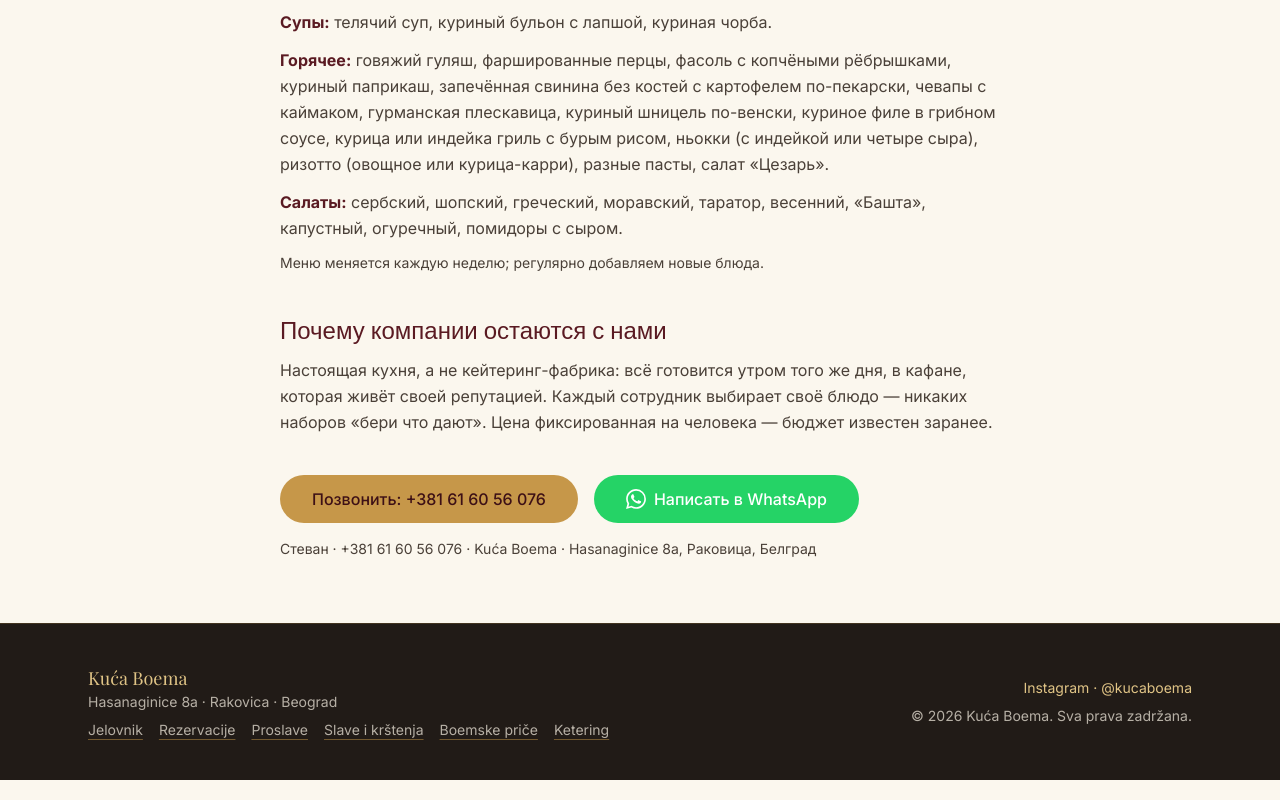
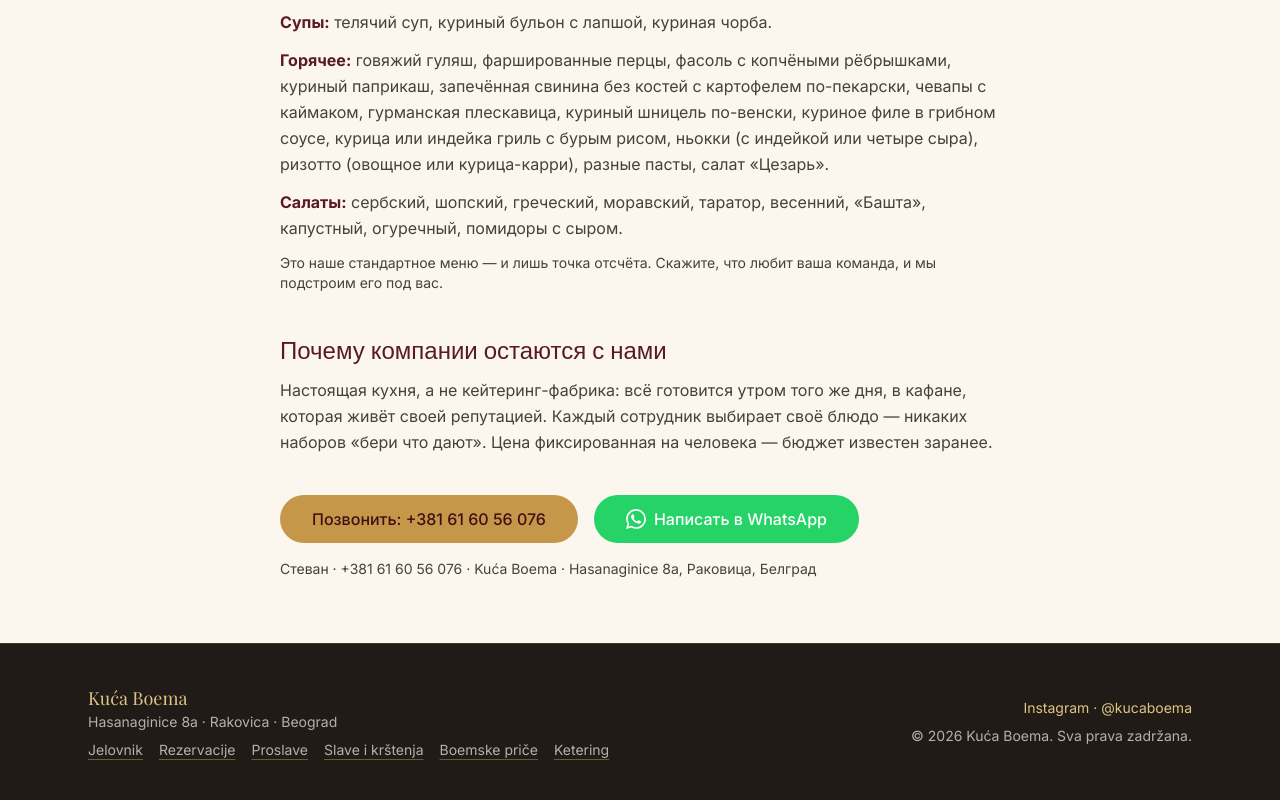
Before and after one commit to stevanmilosevic4/kuca-boema, a Next.js app: page /ru/catering in a window 1280 px wide. Shown: the part 1295-2095 px from the top of the page. Built offline with nearby package versions, Linux system fonts and the light colour scheme; a web font is replaced by a local one.

Commit message:
Catering: standard menu as starting point copy (SR/EN/RU)

```diff
--- a/src/app/en/catering/page.tsx
+++ b/src/app/en/catering/page.tsx
@@ -132,7 +132,8 @@ export default function CateringPage() {
         tomato with cheese.
       </p>
       <p className="mt-3 text-sm text-ink-soft">
-        The menu rotates weekly, with new dishes added regularly.
+        This is our standard menu — and just a starting point. Tell us what
+        your team loves, and we&apos;ll tailor it to you.
       </p>
 
       <h2 className="mt-10 font-display text-2xl text-wine">
--- a/src/app/ketering/page.tsx
+++ b/src/app/ketering/page.tsx
@@ -128,7 +128,8 @@ export default function KeteringPage() {
         sirom.
       </p>
       <p className="mt-3 text-sm text-ink-soft">
-        Meni se menja iz nedelje u nedelju; redovno dodajemo nova jela.
+        Ovo je naš standardni meni — i samo polazna tačka. Recite nam šta vaš
+        tim voli, i skrojićemo ga po vašoj meri.
       </p>
 
       <h2 className="mt-10 font-display text-2xl text-wine">
--- a/src/app/ru/catering/page.tsx
+++ b/src/app/ru/catering/page.tsx
@@ -132,7 +132,8 @@ export default function CateringRuPage() {
         огуречный, помидоры с сыром.
       </p>
       <p className="mt-3 text-sm text-ink-soft">
-        Меню меняется каждую неделю; регулярно добавляем новые блюда.
+        Это наше стандартное меню — и лишь точка отсчёта. Скажите, что любит
+        ваша команда, и мы подстроим его под вас.
       </p>
 
       <h2 className="mt-10 font-display text-2xl text-wine">
```
